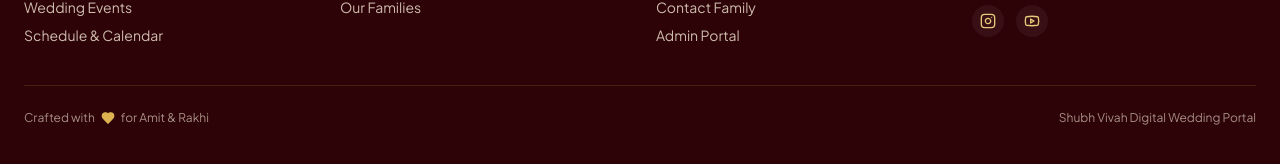
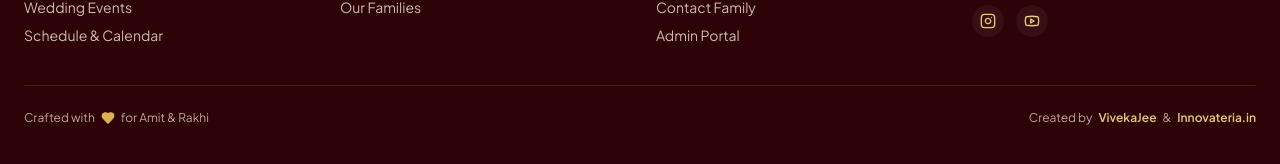
Before and after one commit to Vnjvibhash/Amit-Rakhi-Wedding, a React (Vite) app: page / in a window 1280 px wide. Shown: the part 4036-4200 px from the top of the page. Built offline with nearby package versions, Linux system fonts and the light colour scheme; no server answers; the database is empty; a web font is replaced by a local one.

Commit message:
feat: add 'Created by VivekaJee & Innovateria.in' credit to footer and metadata

```diff
--- a/index.html
+++ b/index.html
@@ -8,6 +8,7 @@
       name="description"
       content="You are cordially invited to the auspicious Shubh Vivah celebration of Amit Kumar & Rakhi Kumari in Madhubani, Bihar. Explore ceremonies, schedule, venue details, photo gallery, and RSVP online."
     />
+    <meta name="author" content="VivekaJee &amp; Innovateria.in" />
     <meta name="theme-color" content="#6B0F1A" />
     <meta property="og:title" content="Amit & Rakhi — Royal Wedding Invitation" />
     <meta
--- a/src/components/common/Footer.tsx
+++ b/src/components/common/Footer.tsx
@@ -133,12 +133,24 @@ export const Footer: React.FC = () => {
           </div>
         </div>
 
-        <div className="mt-10 pt-6 border-t border-gold-400/15 flex flex-col sm:flex-row items-center justify-between gap-2 text-xs text-beige-soft/60">
+        <div className="mt-10 pt-6 border-t border-gold-400/15 flex flex-col sm:flex-row items-center justify-between gap-3 text-xs text-beige-soft/70">
           <p className="flex items-center gap-1.5">
             Crafted with <Heart className="w-3.5 h-3.5 text-gold-400 fill-gold-400" /> for{' '}
             {settings.coupleDisplayName}
           </p>
-          <p>Shubh Vivah Digital Wedding Portal</p>
+          <p className="flex items-center gap-1.5 text-center sm:text-right">
+            <span>Created by</span>
+            <span className="text-gold-300 font-semibold">VivekaJee</span>
+            <span>&amp;</span>
+            <a
+              href="https://innovateria.in"
+              target="_blank"
+              rel="noopener noreferrer"
+              className="text-gold-300 font-semibold hover:text-gold-200 hover:underline transition"
+            >
+              Innovateria.in
+            </a>
+          </p>
         </div>
       </div>
     </footer>
```
